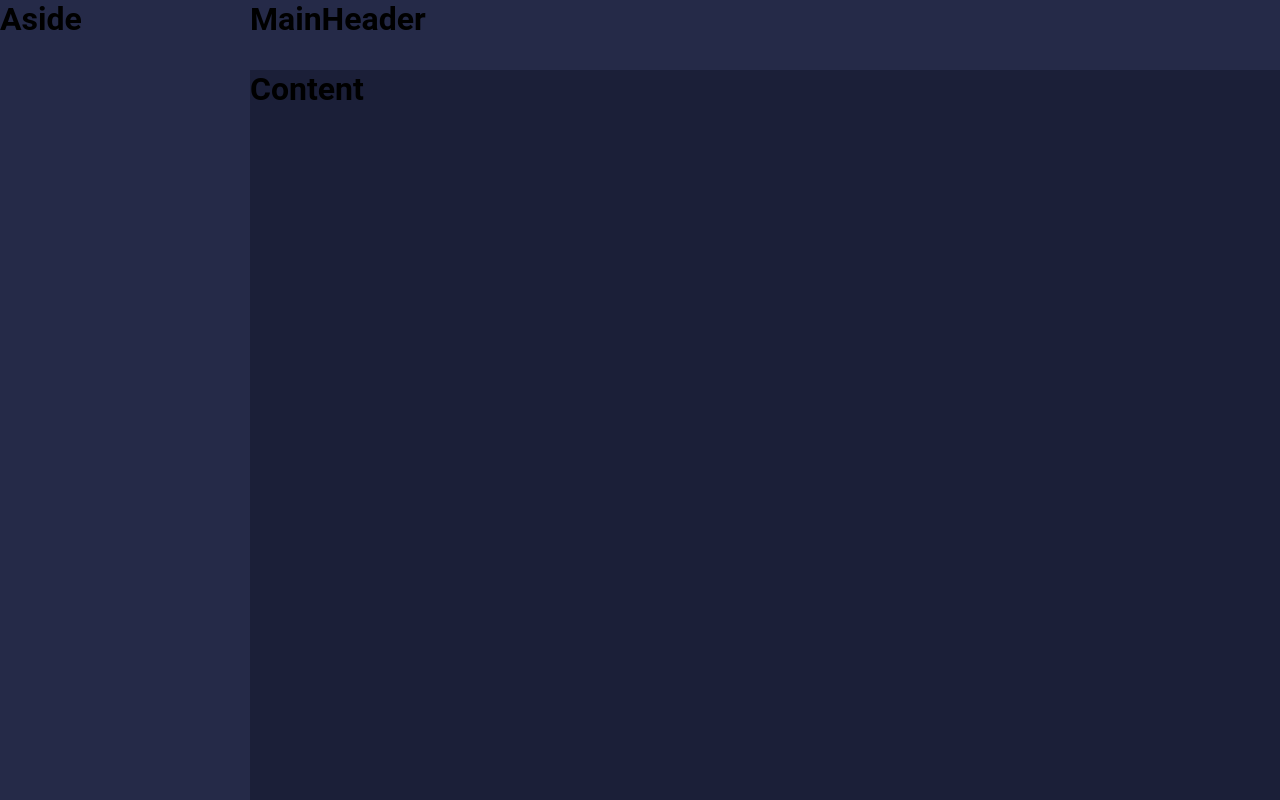
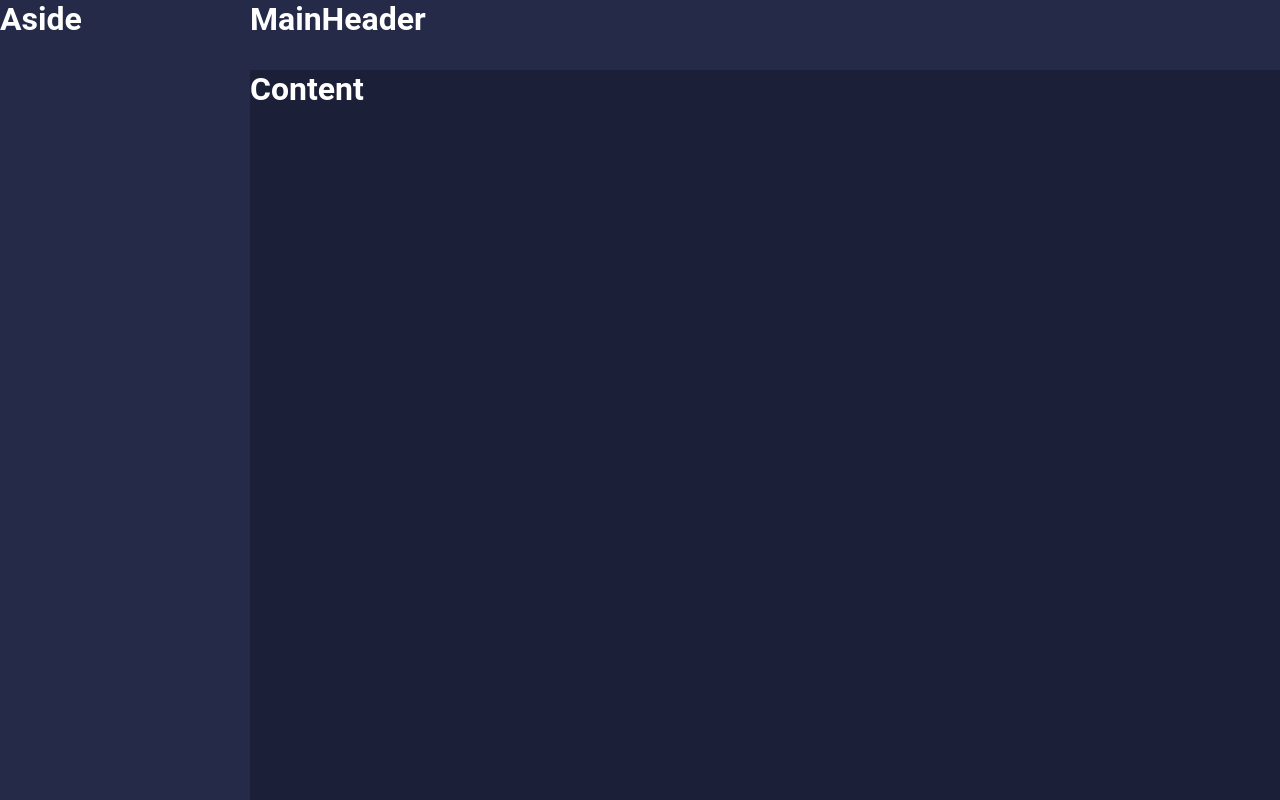
Before and after one commit to Eduardo-silva0/-minha-carteira, a Next.js app: page /components/Layout in a window 1280 px wide. Built offline with nearby package versions, Linux system fonts and the light colour scheme.

Commit message:
4. Criando os temas de cores da aplicação

```diff
--- a/package.json
+++ b/package.json
@@ -8,6 +8,7 @@
     "start": "next start"
   },
   "dependencies": {
+    "@types/styled-components": "^5.1.7",
     "next": "10.0.4",
     "react": "17.0.1",
     "react-dom": "17.0.1",
--- a/src/pages/components/Aside/styles.ts
+++ b/src/pages/components/Aside/styles.ts
@@ -2,6 +2,7 @@
 
 export const Container = styled.div`
   grid-area: AS;
+  color: ${props => props.theme.colors.white};
 
-  background-color: #252A48;
+  background-color: ${props => props.theme.colors.secondary};
 `;
--- a/src/pages/components/Content/styles.ts
+++ b/src/pages/components/Content/styles.ts
@@ -2,6 +2,7 @@
 
 export const Container = styled.div`
   grid-area: CT;
+  color: ${props => props.theme.colors.white};
 
-  background-color: #1B1F38;
+  background-color: ${props => props.theme.colors.primary};
 `;
--- a/src/pages/components/MainHeader/styles.ts
+++ b/src/pages/components/MainHeader/styles.ts
@@ -2,6 +2,7 @@
 
 export const Container = styled.div`
   grid-area: MH;
+  color: ${props => props.theme.colors.white};
 
-  background-color: #252A48;
+  background-color: ${props => props.theme.colors.secondary};
 `;
--- a/src/pages/index.tsx
+++ b/src/pages/index.tsx
@@ -1,4 +1,4 @@
-import Layout from "./components/Layout"
+import Layout from "./components/Layout";
 
 const Index = () => {
   return (
--- /dev/null
+++ b/src/styles/themes/dark.ts
@@ -0,0 +1,17 @@
+export default {
+  title: 'dark',
+
+  colors: {
+    primary: '#1B1F38',
+    secondary: '#252A48',
+    tertiary: '#313862',
+
+    white: '#FFF',
+    black: '#000',
+    gray: '#BFBFBF',
+
+    success: '#4E41F0',
+    info: '#F7931B',
+    warning: '#E44C4E'
+  }
+}
```
Also changed, not shown: src/pages/_app.tsx (+7 -6 lines), src/styles/styled.d.ts (added, +20 -0 lines), src/styles/themes/light.ts (added, +17 -0 lines), 2 other files (tests, documents, lock files or other folders).
